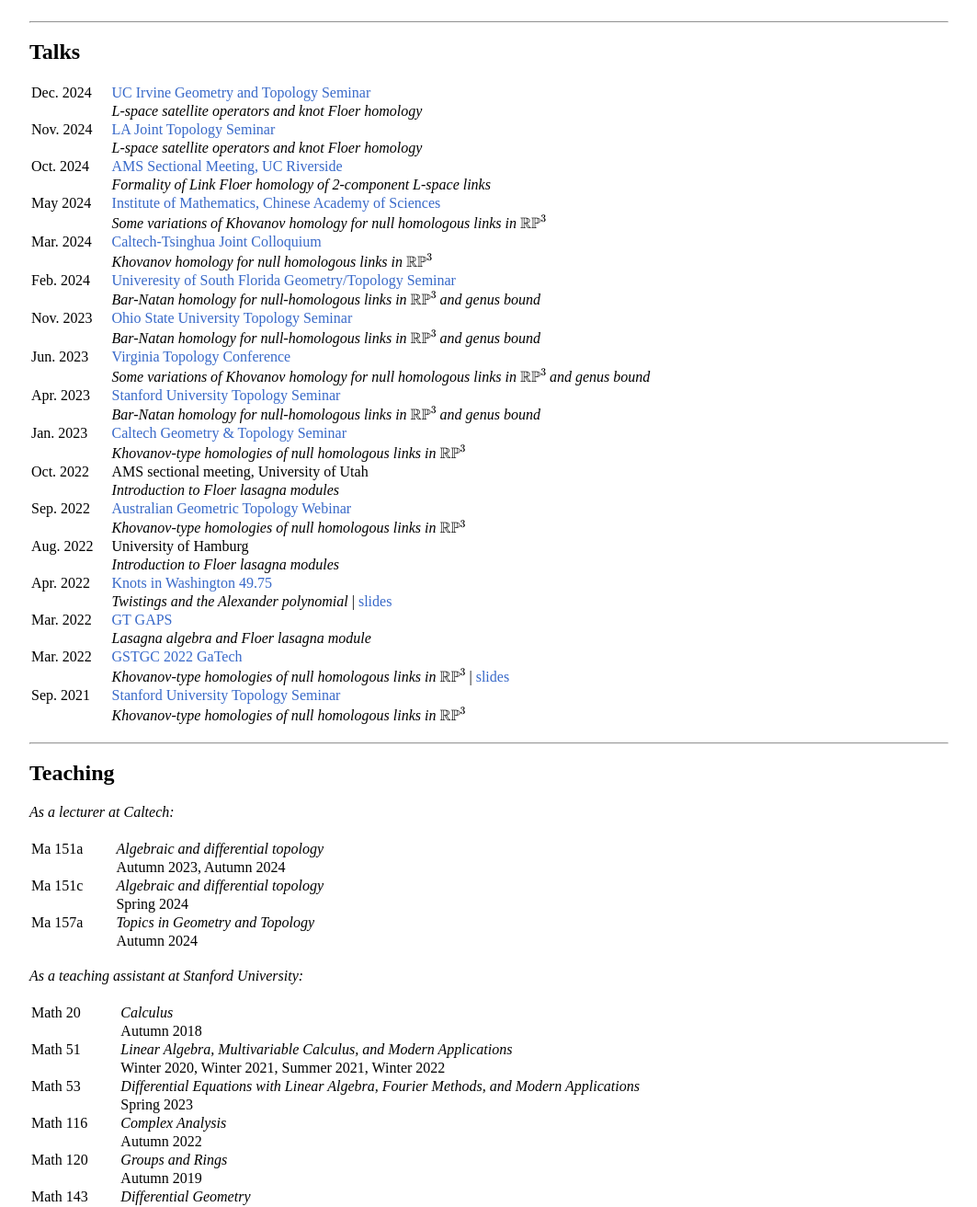
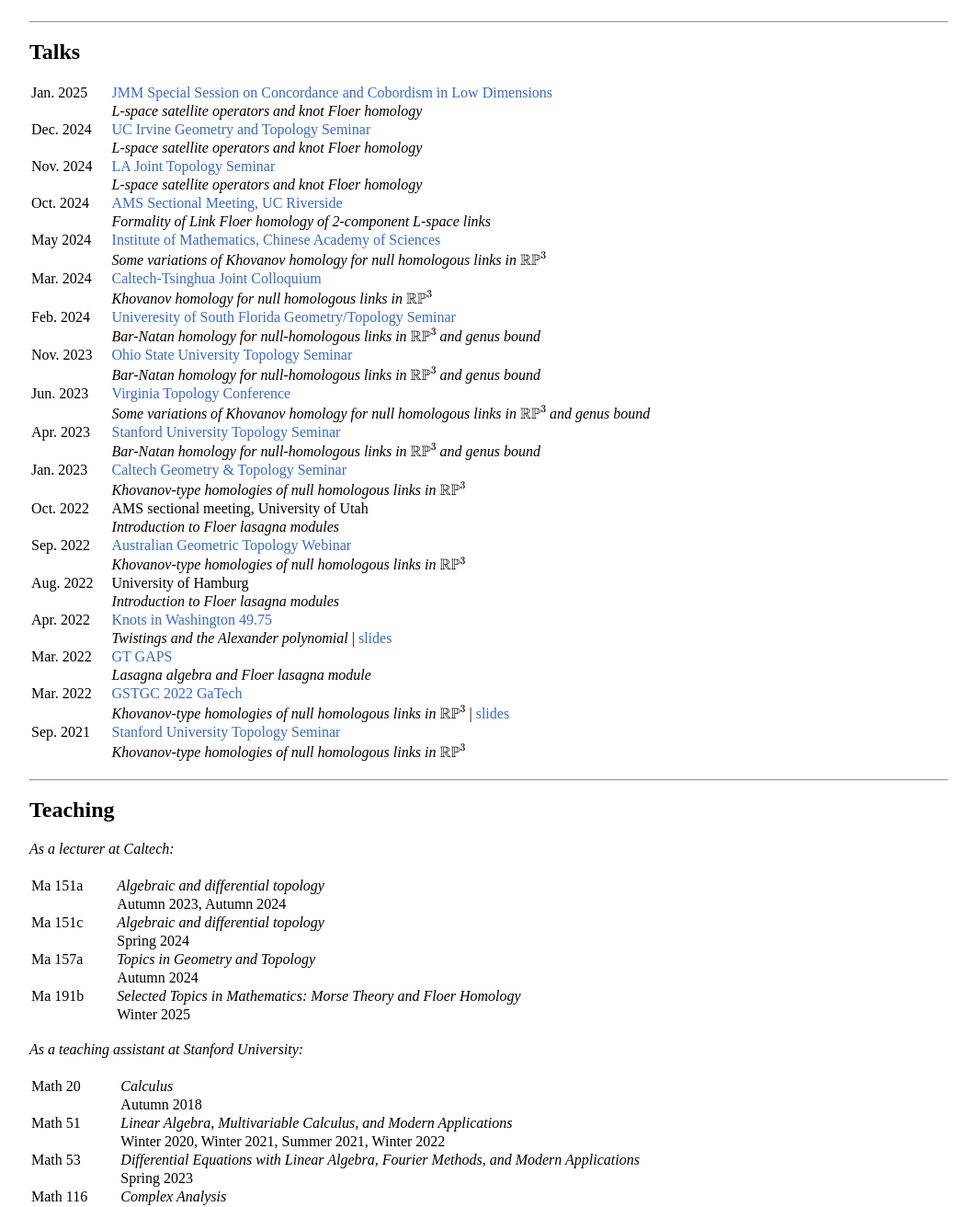
Before and after one commit to darenchenm/darenchenm.github.io, a plain HTML site: page index.html in a window 1280 px wide. Shown: the part 1069-2381 px from the top of the page at 92% size, without its empty margins (48-1111 px from the left). Drawn offline with nearby package versions, Linux system fonts and the light colour scheme; a web font is replaced by a local one.

Commit message:
Update index.html

```diff
--- a/index.html
+++ b/index.html
@@ -156,7 +156,16 @@ I am a postdoctoral scholar in mathematics at Caltech. My postdoc mentors are <a
 
 
 <table>
-
+<tr>
+    <td>Jan. 2025</td>
+    <td> &nbsp;&nbsp;&nbsp;&nbsp; </td>
+    <td><a href="https://meetings.ams.org/math/jmm2025/meetingapp.cgi/Session/11221"> JMM Special Session on Concordance and Cobordism in Low Dimensions</a></td>
+  </tr>
+  <tr>
+    <td></td>
+    <td></td>
+    <td><i>L-space satellite operators and knot Floer homology</i></td>
+  </tr>
 <tr>
     <td>Dec. 2024</td>
     <td> &nbsp;&nbsp;&nbsp;&nbsp; </td>
@@ -397,7 +406,14 @@ Topology Seminar</a></td>
     <td></td> <td></td>
     <td>Autumn 2024</td>
 </tr>
-
+<tr>
+    <td>Ma 191b</td> <td>&nbsp;&nbsp; &nbsp;&nbsp;&nbsp;&nbsp;&nbsp;</td>
+    <td><i> Selected Topics in Mathematics: Morse Theory and Floer Homology</i></td>
+</tr>
+<tr>
+    <td></td> <td></td>
+    <td>Winter 2025</td>
+</tr>
 
 </table>
 
```
